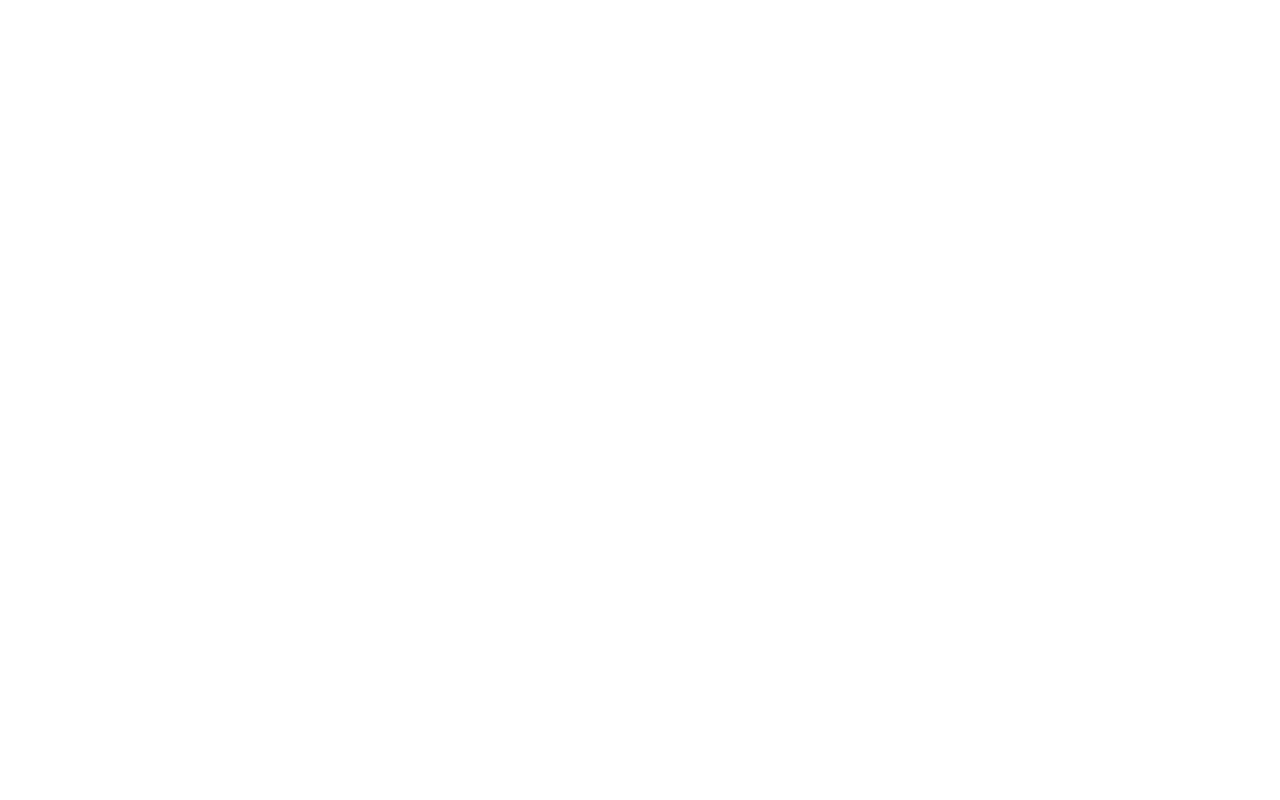
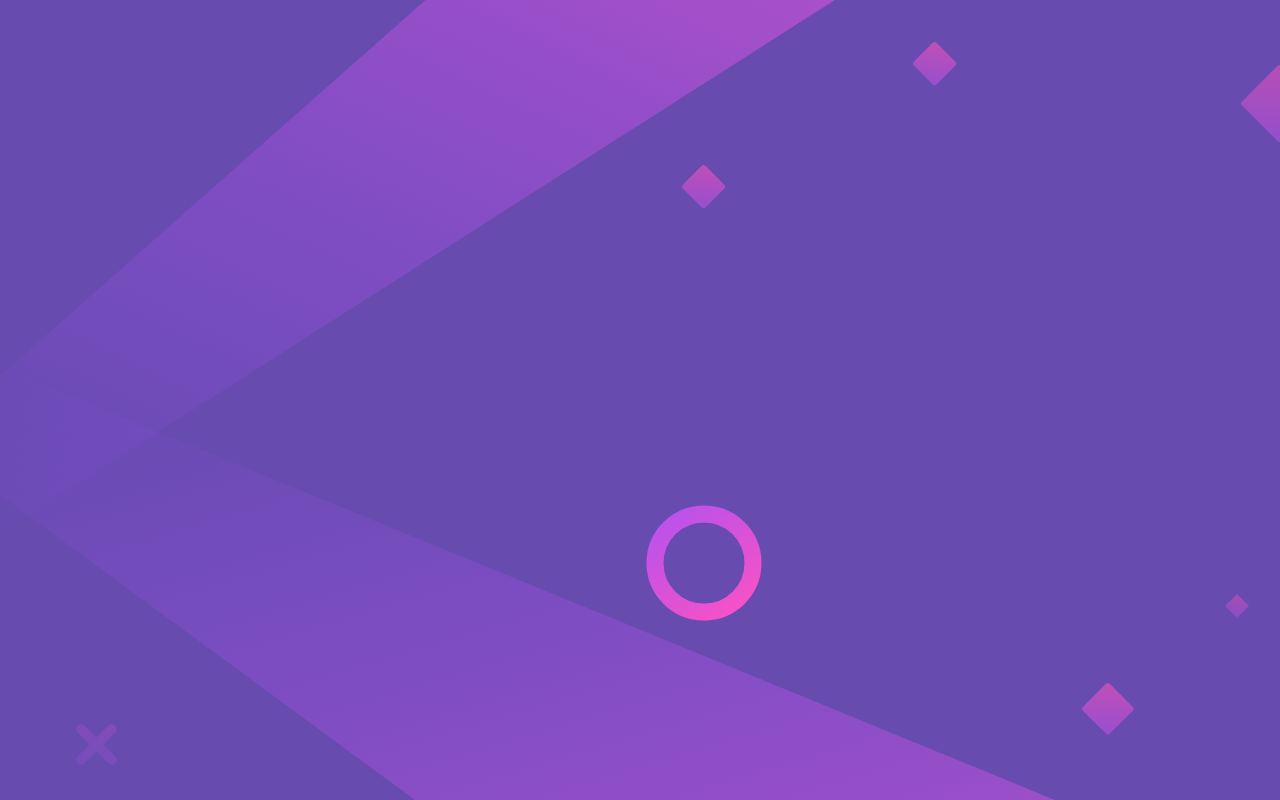
Before and after one commit to Tonny221/huddle-landing-page, a plain HTML site: page index.html in a window 1280 px wide. Drawn offline with Linux system fonts and the light colour scheme.

Commit message:
setting background

```diff
--- a/style.css
+++ b/style.css
@@ -1,3 +1,18 @@
+@import url('https://fonts.googleapis.com/css2?family=Open+Sans&family=Poppins:wght@400;600&display=swap');
+
+:root{
+    /*Colors*/
+    --bg-color: hsl(257, 40%, 49%);
+    --button-hover-color: hsl(257, 40%, 49%);
+
+    /*Fonts & Typography*/
+    --body-font: 'Poppins', sans-serif;
+    --button-font: 'Open Sans', sans-serif;
+
+}
+
+/*Base*/
+
 *,
 *::before,
 *::after{
@@ -5,3 +20,9 @@
     padding: 0;
     box-sizing: border-box;
 }
+
+body{
+    height: 100vh;
+    background-image: url(./images/bg-desktop.svg);
+    background-color: var(--bg-color);
+}
```
Also changed, not shown: images/icon-facebook.svg (added), images/icon-instagram.svg (added), images/icon-twitter.svg (added).
